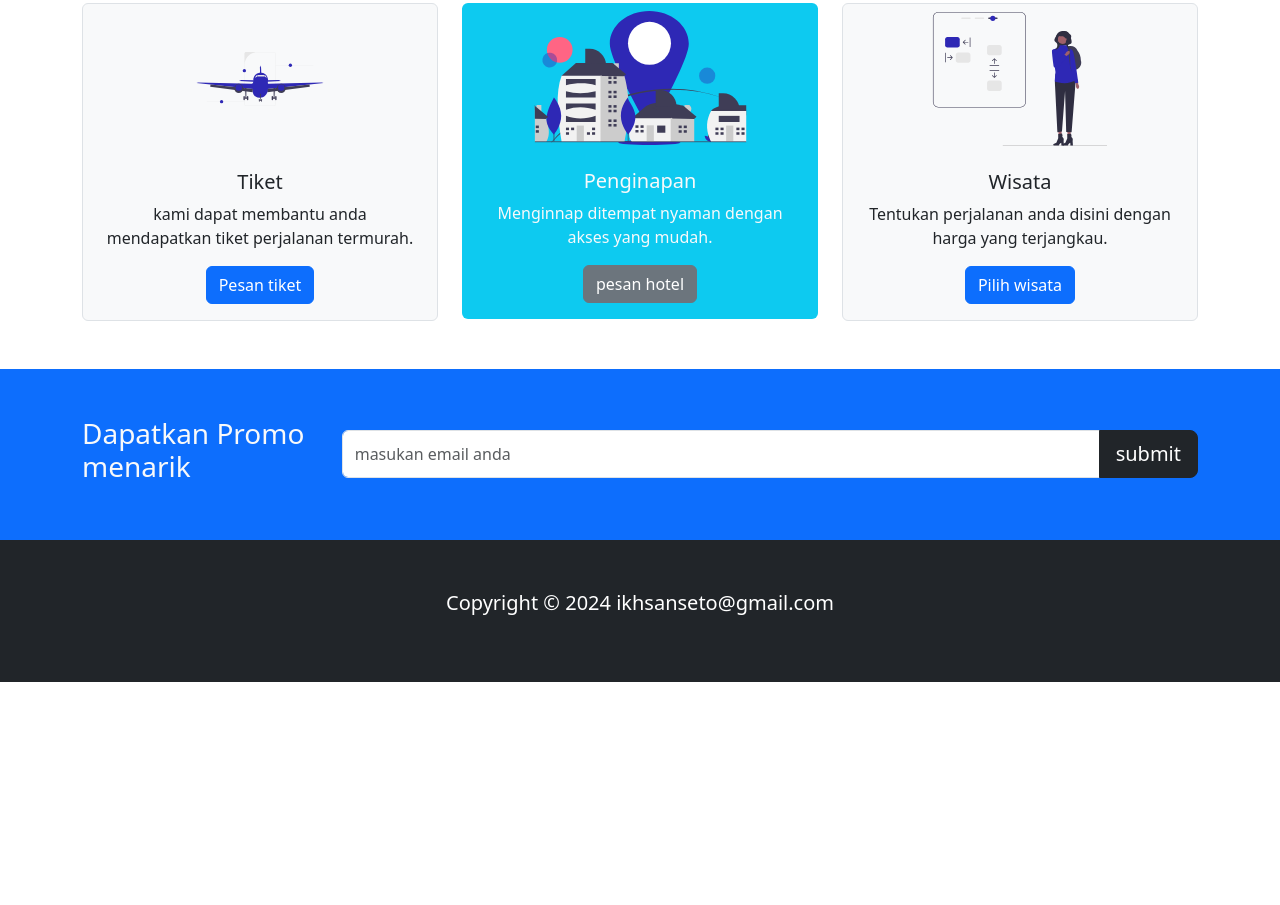
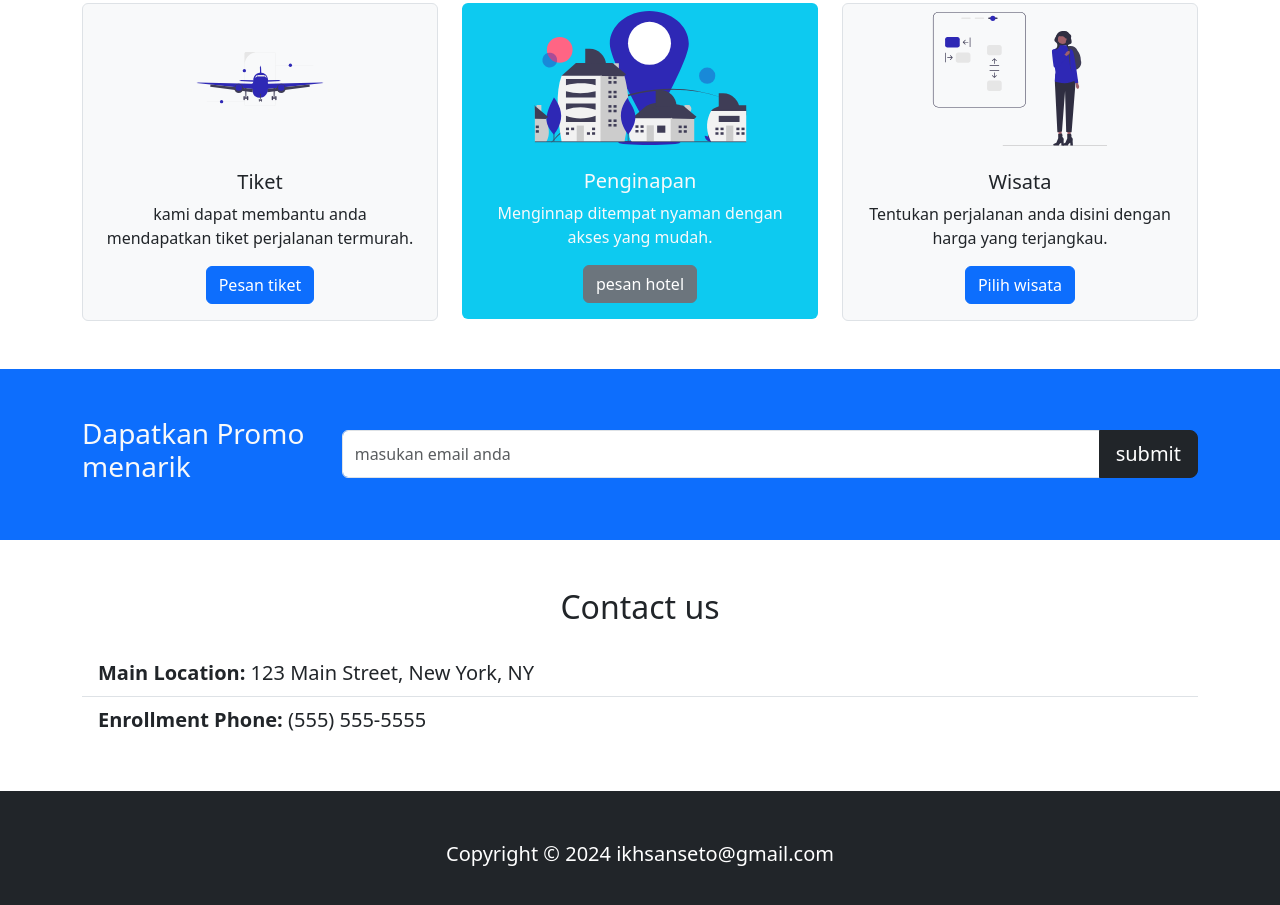
Before and after one commit to IkhsanDS/html-sederhana, a plain HTML site: page index.html in a window 1280 px wide. Shown: the part 501-1406 px from the top of the page. Before the commit the page ends 1183 px from the top, so only its background shows below. Drawn offline with nearby package versions, Linux system fonts and the light colour scheme.

Commit message:
contact_us

```diff
--- a/index.html
+++ b/index.html
@@ -6,6 +6,7 @@
     <title>MY TRAVEL</title>
     <link rel="stylesheet" href="css/bootstrap.min.css">
     <link rel="stylesheet" href="styles.css">
+    <link rel="stylesheet" href="https://cdn.jsdelivr.net/npm/bootstrap-icons@1.11.3/font/bootstrap-icons.min.css">
 </head>
 <body>
     <nav class="navbar navbar-expand-lg bg-light navbar-light fixed-top py-3">
@@ -110,6 +111,23 @@
         </div>
     </section>
 
+    <!-- contact us -->
+    <section class="p-5" id="contact">
+        <div class="container">
+            <div class="row g-4">
+                <div class="col-md">
+                    <h2 class="text-center mb-4">Contact us</h2>
+                    <ul class="list-group list-group-flush lead">
+                        <li class="list-group-item">
+                            <span class="fw-bold">Main Location:</span> 123 Main Street, New York, NY
+                        </li>
+                        <li class="list-group-item">
+                            <span class="fw-bold">Enrollment Phone:</span> (555) 555-5555
+                </div>
+            </div>
+        </div>
+    </section>
+
    <!-- footer -->
     <footer class="p-5 bg-dark text-white text-center">
         <div class="container">
```
